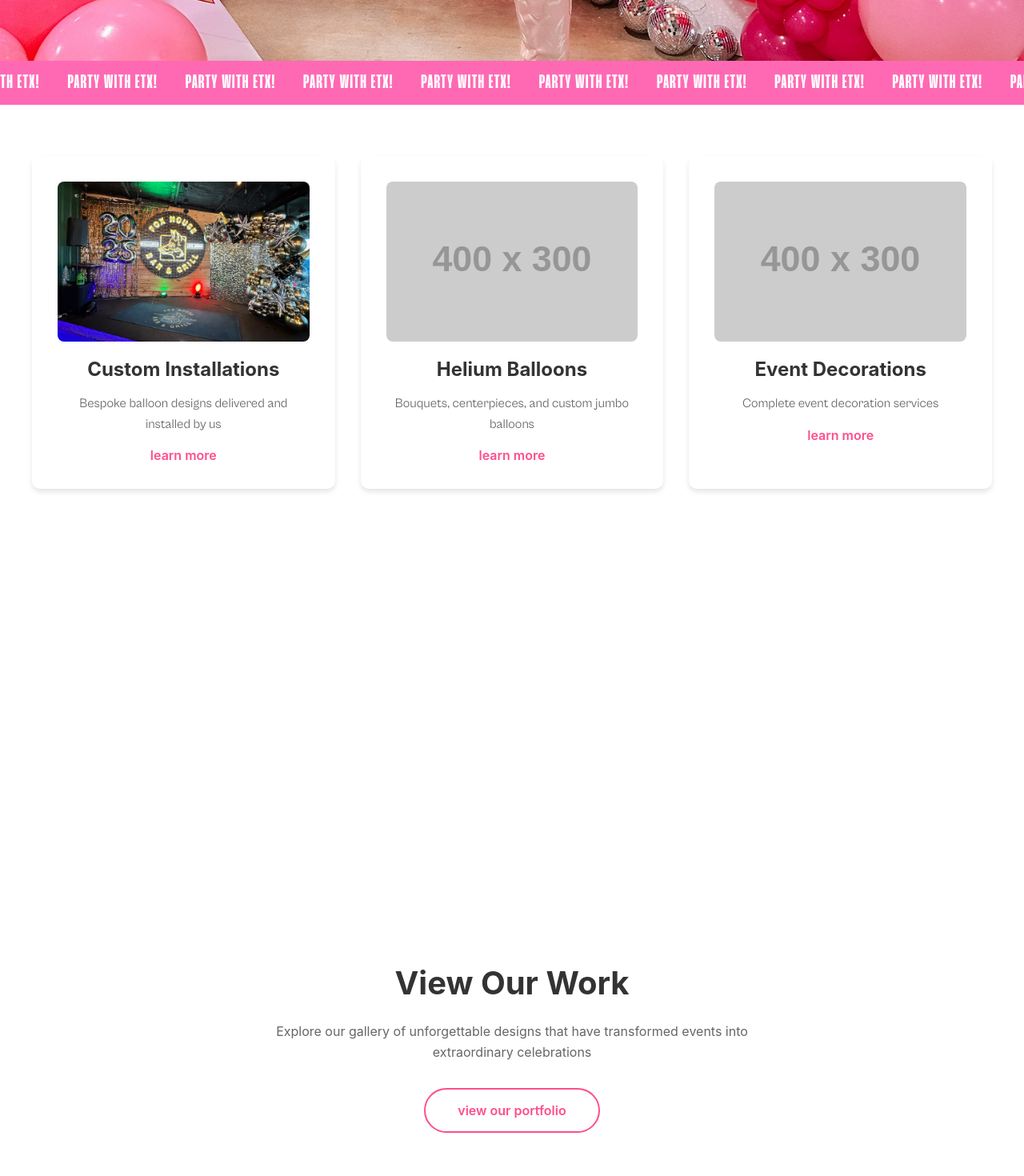
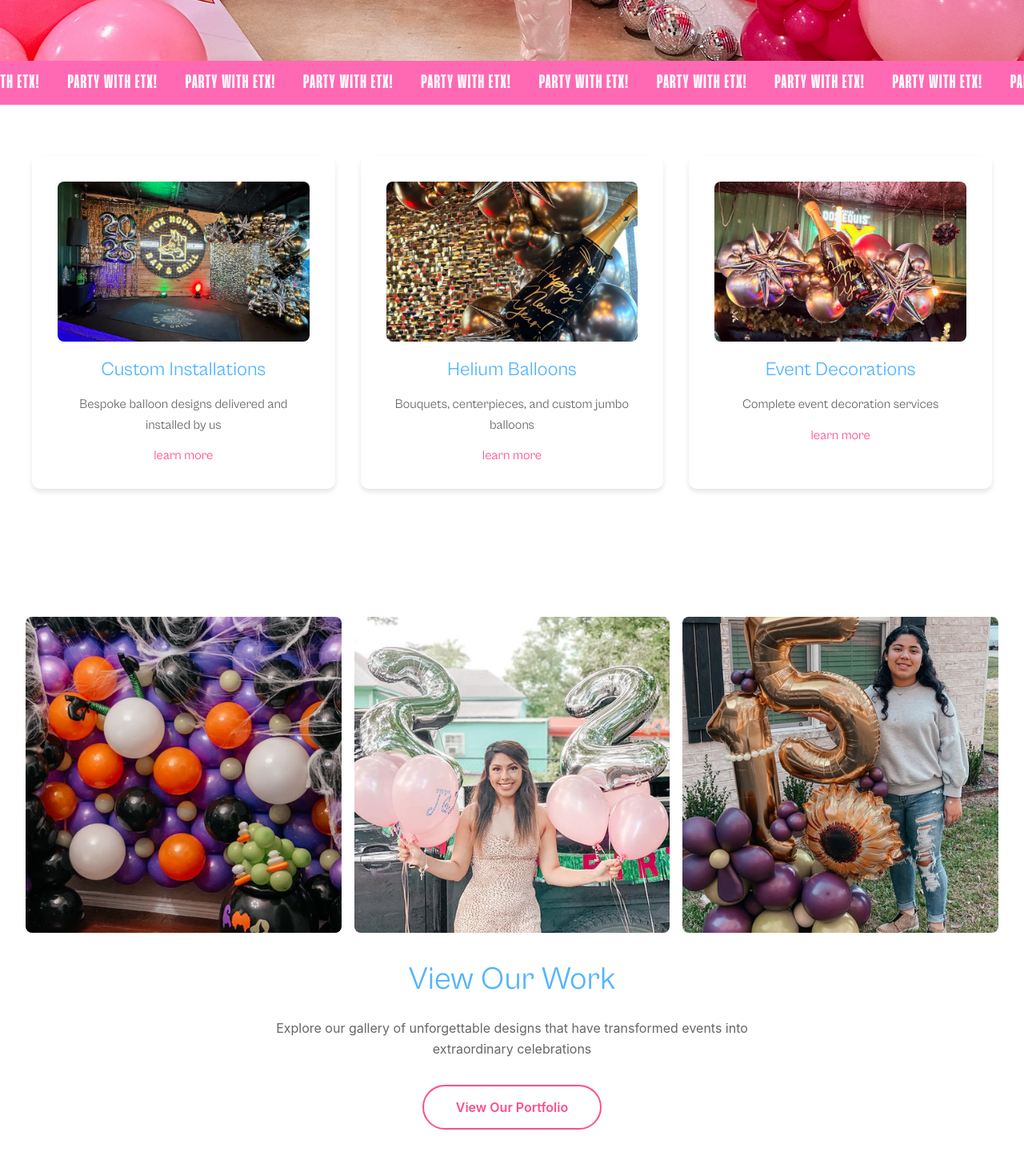
Before and after one commit to JimmyLieu/etx-balloon-gal, a React (Create React App) app: page / in a window 1280 px wide. Shown: the part 800-2270 px from the top of the page at 80% size. Built offline with nearby package versions, Linux system fonts and the light colour scheme.

Commit message:
light color changes

```diff
--- a/src/components/About.css
+++ b/src/components/About.css
@@ -12,7 +12,7 @@
 
 .about-content h1 {
   text-align: center;
-  color: #333;
+  color: #ff4d8d;
   font-size: 2.5rem;
   margin-bottom: 2rem;
   font-family: var(--font-Cabinet);
@@ -53,7 +53,7 @@
 }
 
 .founder-story h2 {
-  color: #333;
+  color: #52b4ff;
   margin-bottom: 1.5rem;
 }
 
@@ -69,7 +69,7 @@
 
 .services-section h2 {
   text-align: center;
-  color: #333;
+  color: #52b4ff;
   margin-bottom: 2rem;
   font-family: var(--font-Cabinet);
 }
@@ -93,7 +93,7 @@
 }
 
 .service-card h3 {
-  color: #333;
+  color: #52b4ff;
   margin-bottom: 1rem;
   font-family: var(--font-Cabinet);
 }
@@ -111,7 +111,7 @@
 }
 
 .mission-section h2 {
-  color: #333;
+  color: #52b4ff;
   margin-bottom: 1.5rem;
   font-family: var(--font-Cabinet);
 }
--- a/src/components/About.js
+++ b/src/components/About.js
@@ -45,10 +45,7 @@ const About = () => {
               <h3>Custom Designs</h3>
               <p>Bringing your vision to life with personalized balloon arrangements</p>
             </div>
-            <div className="service-card">
-              <h3>Creative Freedom</h3>
-              <p>Trust our artistic expertise to create stunning displays that exceed expectations</p>
-            </div>
+
             <div className="service-card">
               <h3>Mobile Service</h3>
               <p>Serving Palestine, TX and surrounding East Texas areas</p>
--- a/src/components/Landing.css
+++ b/src/components/Landing.css
@@ -68,6 +68,7 @@ body, html {
   max-width: 1200px;
   margin: 0 auto;
   background-color: #fff;
+  font-family: var(--font-Cabinet);
 }
 
 .service-card {
@@ -76,6 +77,7 @@ body, html {
   padding: 1.5rem;
   box-shadow: 0 4px 6px rgba(0, 0, 0, 0.1);
   transition: transform 0.3s ease;
+  font-family: var(--font-Cabinet);
 }
 
 .service-image-container {
@@ -95,7 +97,7 @@ body, html {
 .service-card h2 {
   font-size: 1.5rem;
   margin-bottom: 0.5rem;
-  color: #333;
+  color: #52b4ff;
 }
 
 .service-card p {
@@ -133,7 +135,8 @@ body, html {
 .portfolio-preview h2 {
   font-size: 2.5rem;
   margin-bottom: 1.5rem;
-  color: #333;
+  color: #52b4ff;
+  font-family: var(--font-Cabinet);
 }
 
 .portfolio-preview p {
@@ -144,19 +147,28 @@ body, html {
 }
 
 /* Portfolio Section */
+.portfolio-grid {
+  display: grid;
+  grid-template-columns: repeat(3, 1fr);
+  gap: 1rem;
+  margin-bottom: 2rem;
+}
+
 .portfolio-image-container {
-  width: 100%;
-  max-width: 800px;
-  height: 400px;
-  margin: 0 auto 2rem;
+  aspect-ratio: 1;
   overflow: hidden;
-  border-radius: 12px;
+  border-radius: 8px;
 }
 
 .portfolio-image {
   width: 100%;
   height: 100%;
   object-fit: cover;
+  transition: transform 0.3s ease;
+}
+
+.portfolio-image:hover {
+  transform: scale(1.05);
 }
 
 /* Testimonials Section */
@@ -170,7 +182,7 @@ body, html {
   font-family: var(--font-Cabinet);
   font-size: 2.5rem;
   margin-bottom: 3rem;
-  color: #333;
+  color: #52b4ff;
 }
 
 .testimonials-grid {
@@ -219,9 +231,10 @@ body, html {
 }
 
 .cta-button:hover {
-  background-color: #ff3377;
+  background-color: #52b4ff;
   transform: translateY(-2px);
   box-shadow: 0 5px 15px rgba(255, 77, 141, 0.3);
+  color: white;
 }
 
 /* Final CTA Section */
@@ -302,8 +315,8 @@ body, html {
     height: 150px;
   }
 
-  .portfolio-image-container {
-    height: 300px;
+  .portfolio-grid {
+    grid-template-columns: repeat(2, 1fr);
   }
 
   .services-showcase,
@@ -340,6 +353,10 @@ body, html {
   .cta-button {
     padding: 0.8rem 2rem;
     font-size: 1rem;
+  }
+
+  .portfolio-grid {
+    grid-template-columns: 1fr;
   }
 }
 
--- a/src/components/Landing.js
+++ b/src/components/Landing.js
@@ -5,6 +5,11 @@ import './Landing.css';
 // Import your images
 import heroImage from '../assets/samplePics/bio.jpg';
 import installation from '../assets/samplePics/sample20.jpeg';
+import helium from '../assets/samplePics/sample17.jpeg';
+import decoration from '../assets/samplePics/sample18.jpeg';
+import portfolioImage1 from '../assets/samplePics/sample1.jpg';
+import portfolioImage2 from '../assets/samplePics/sample2.jpeg';
+import portfolioImage3 from '../assets/samplePics/sample3.jpeg';
 
 
 // Service data
@@ -12,19 +17,19 @@ const services = [
   {
     title: "Custom Installations",
     description: "Bespoke balloon designs delivered and installed by us",
-    image: installation,  // Temporary placeholder
+    image: installation,
     alt: "Custom balloon installation"
   },
   {
     title: "Helium Balloons",
     description: "Bouquets, centerpieces, and custom jumbo balloons",
-    image: "https://via.placeholder.com/400x300",  // Temporary placeholder
+    image: decoration,
     alt: "Helium balloon display"
   },
   {
     title: "Event Decorations",
     description: "Complete event decoration services",
-    image: "https://via.placeholder.com/400x300",  // Temporary placeholder
+    image: helium,
     alt: "Event decoration setup"
   }
 ];
@@ -134,7 +139,7 @@ const Landing = () => {
             </div>
             <h2>{service.title}</h2>
             <p>{service.description}</p>
-            <Link to="/services" className="learn-more">learn more</Link>
+            <Link to="/pricing" className="learn-more">learn more</Link>
           </motion.div>
         ))}
       </motion.section>
@@ -144,11 +149,19 @@ const Landing = () => {
         className="portfolio-preview"
         initial="hidden"
         whileInView="visible"
-        viewport={{ once: true, amount: 0.1 }} // Reduced amount
+        viewport={{ once: true, amount: 0.1 }}
         variants={fadeIn}
       >
-        <div className="portfolio-image-container">
-         {/* <img src={portfolioPreview} alt="Portfolio preview" className="portfolio-image" /> */}
+        <div className="portfolio-grid">
+          <div className="portfolio-image-container">
+            <img src={portfolioImage1} alt="Portfolio preview 1" className="portfolio-image" />
+          </div>
+          <div className="portfolio-image-container">
+            <img src={portfolioImage2} alt="Portfolio preview 2" className="portfolio-image" />
+          </div>
+          <div className="portfolio-image-container">
+            <img src={portfolioImage3} alt="Portfolio preview 3" className="portfolio-image" />
+          </div>
         </div>
         <h2>View Our Work</h2>
         <p>Explore our gallery of unforgettable designs that have transformed events into extraordinary celebrations</p>
@@ -156,7 +169,7 @@ const Landing = () => {
           whileHover={{ scale: 1.05 }}
           whileTap={{ scale: 0.95 }}
         >
-          <Link to="/gallery" className="view-portfolio">view our portfolio</Link>
+          <Link to="/gallery" className="view-portfolio">View Our Portfolio</Link>
         </motion.div>
       </motion.section>
 
--- a/src/components/LoadingScreen.js
+++ b/src/components/LoadingScreen.js
@@ -1,6 +1,6 @@
 import React from 'react';
 import './LoadingScreen.css';
-import logo from '../assets/ETXLogo.png';
+import logo from '../assets/ETXLogoTransparent.png';
 
 const LoadingScreen = ({ isLoading }) => {
     console.log("Loading state:", isLoading); // Add this to debug
--- a/src/components/Navbar.js
+++ b/src/components/Navbar.js
@@ -16,7 +16,7 @@ const Navbar = () => {
       <div className="navbar__left">
         <Link to="/" className="navbar__link">HOME</Link>
         <Link to="/about" className="navbar__link">ABOUT</Link>
-        <Link to="/services" className="navbar__link">SERVICES</Link>
+        <Link to="/pricing" className="navbar__link">SERVICES</Link>
       </div>
 
       <div className="navbar__brand">
```
